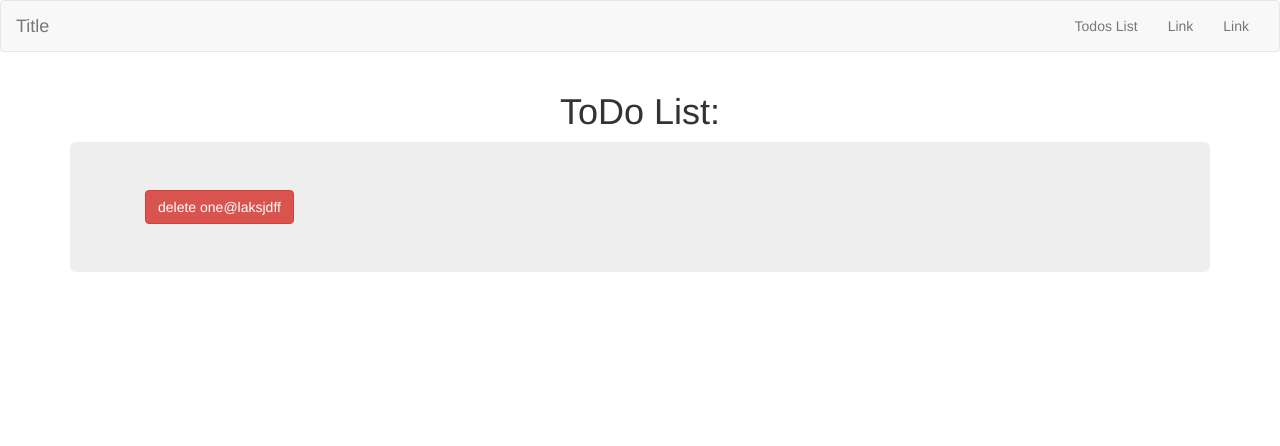
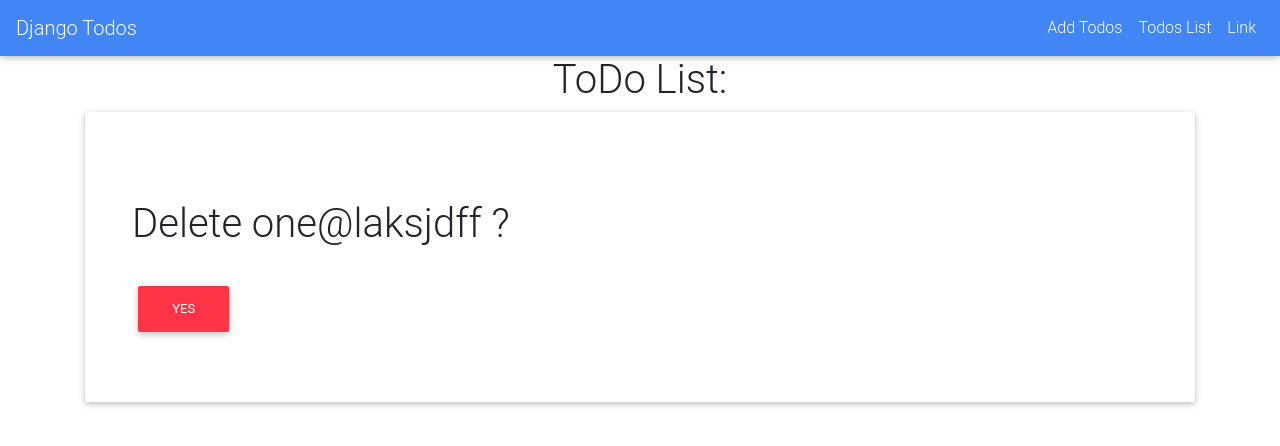
Before and after one commit to sreevardhanreddi/Django_CRUD_CBV-S, a Django app: page /basicApp/todoListDelete/12 in a window 1280 px wide. Shown: the top 446 px of the page. Run offline with Django 3.2, Linux system fonts and the light colour scheme; data comes from the database, SQL or seed files in the repository; both versions use the stored data as it was after the commit; some libraries are stand-ins or nearby versions.

Commit message:
update optioin added

```diff
--- a/basicApp/models.py
+++ b/basicApp/models.py
@@ -1,4 +1,5 @@
 from django.db import models
+from django.urls import reverse
 
 # Create your models here.
 
@@ -7,3 +8,6 @@ class newTodo(models.Model):
 
 	def __str__(self):
 		return self.Todo
+
+	def get_absolute_url(self):
+		return reverse('todos:todoList',kwargs={'pk':self.pk})
--- a/basicApp/templates/basicApp/base.html
+++ b/basicApp/templates/basicApp/base.html
@@ -7,71 +7,65 @@
 		<meta name="viewport" content="width=device-width, initial-scale=1">
 		<title>Title Page</title>
 
-		<!-- Bootstrap CSS -->
-		<link rel="stylesheet" href="https://maxcdn.bootstrapcdn.com/bootstrap/3.3.6/css/bootstrap.min.css" integrity="sha384-1q8mTJOASx8j1Au+a5WDVnPi2lkFfwwEAa8hDDdjZlpLegxhjVME1fgjWPGmkzs7" crossorigin="anonymous">
-
-		<!-- HTML5 Shim and Respond.js IE8 support of HTML5 elements and media queries -->
-		<!-- WARNING: Respond.js doesn't work if you view the page via file:// -->
-		<!--[if lt IE 9]>
-			<script src="https://oss.maxcdn.com/libs/html5shiv/3.7.2/html5shiv.min.js"></script>
-			<script src="https://oss.maxcdn.com/libs/respond.js/1.4.2/respond.min.js"></script>
-		<![endif]-->
+		<!-- Font Awesome -->
+		<link rel="stylesheet" href="https://maxcdn.bootstrapcdn.com/font-awesome/4.7.0/css/font-awesome.min.css">
+		<!-- Bootstrap core CSS -->
+		<link href="https://cdnjs.cloudflare.com/ajax/libs/twitter-bootstrap/4.0.0/css/bootstrap.min.css" rel="stylesheet">
+		<!-- Material Design Bootstrap -->
+		<link href="https://cdnjs.cloudflare.com/ajax/libs/mdbootstrap/4.5.4/css/mdb.min.css" rel="stylesheet">
 	</head>
 	<body>
+		<!--Navbar-->
+		<nav class="navbar navbar-expand-lg navbar-dark primary-color">
+			<!-- Navbar brand -->
+			<a class="navbar-brand" href="#">Django Todos</a>
+			<!-- Collapse button -->
+			<button class="navbar-toggler" type="button" data-toggle="collapse" data-target="#basicExampleNav" aria-controls="basicExampleNav"
+			aria-expanded="false" aria-label="Toggle navigation">
+			<span class="navbar-toggler-icon"></span>
+			</button>
+			<!-- Collapsible content -->
+			<div class="collapse navbar-collapse" id="basicExampleNav">
+				<!-- Links -->
+				<ul class="navbar-nav ml-auto">
+					<li class="nav-item">
+						<a class="nav-link" href="{% url 'todos:index' %}">Add Todos</a>
+					</li>
+					<li class="nav-item">
+						<a class="nav-link" href="{% url 'todos:todoList' %}">Todos List
 
-		<nav class="navbar navbar-default" role="navigation">
-			<div class="container-fluid">
-				<!-- Brand and toggle get grouped for better mobile display -->
-				<div class="navbar-header">
-					<button type="button" class="navbar-toggle" data-toggle="collapse" data-target=".navbar-ex1-collapse">
-						<span class="sr-only">Toggle navigation</span>
-						<span class="icon-bar"></span>
-						<span class="icon-bar"></span>
-						<span class="icon-bar"></span>
-					</button>
-					<a class="navbar-brand" href="#">Title</a>
+						</a>
+					</li>
+					<li class="nav-item">
+						<a class="nav-link" href="#">Link</a>
+					</li>
+					<!-- Dropdown -->
+					<!--             <li class="nav-item dropdown">
+						<a class="nav-link dropdown-toggle" id="navbarDropdownMenuLink" data-toggle="dropdown" aria-haspopup="true" aria-expanded="false">Dropdown</a>
+						<div class="dropdown-menu dropdown-primary" aria-labelledby="navbarDropdownMenuLink">
+							<a class="dropdown-item" href="#">Action</a>
+							<a class="dropdown-item" href="#">Another action</a>
+							<a class="dropdown-item" href="#">Something else here</a>
 						</div>
-
-				<!-- Collect the nav links, forms, and other content for toggling -->
-				<div class="collapse navbar-collapse navbar-ex1-collapse">
-
-
-					<ul class="nav navbar-nav navbar-right">
-						<li><a href="{% url 'todos:todoList' %}">Todos List</a></li>
-						<li><a href="#">Link</a></li>
-						<li><a href="#">Link</a></li>
-						<!-- <li><a href="#"></a></li> -->
-						<!-- <li class="dropdown">
-							<a href="#" class="dropdown-toggle" data-toggle="dropdown">Dropdown <b class="caret"></b></a>
-							<ul class="dropdown-menu">
-								<li><a href="#">Action</a></li>
-								<li><a href="#">Another action</a></li>
-								<li><a href="#">Something else here</a></li>
-								<li><a href="#">Separated link</a></li>
+					</li>
+					-->
 				</ul>
-						</li> -->
-					</ul>
-				</div><!-- /.navbar-collapse -->
 			</div>
+			<!-- Collapsible content -->
 		</nav>
-
 		<div class="container">
 			{% block body_block %}
 
-
-
-
 			{% endblock %}
 		</div>
+		<!-- JQuery -->
+		<script type="text/javascript" src="https://cdnjs.cloudflare.com/ajax/libs/jquery/3.2.1/jquery.min.js"></script>
+		<!-- Bootstrap tooltips -->
+		<script type="text/javascript" src="https://cdnjs.cloudflare.com/ajax/libs/popper.js/1.13.0/umd/popper.min.js"></script>
+		<!-- Bootstrap core JavaScript -->
+		<script type="text/javascript" src="https://cdnjs.cloudflare.com/ajax/libs/twitter-bootstrap/4.0.0/js/bootstrap.min.js"></script>
+		<!-- MDB core JavaScript -->
+		<script type="text/javascript" src="https://cdnjs.cloudflare.com/ajax/libs/mdbootstrap/4.5.4/js/mdb.min.js"></script>
 
-
-
-
-		<!-- jQuery -->
-		<script src="//code.jquery.com/jquery.js"></script>
-		<!-- Bootstrap JavaScript -->
-		<script src="https://maxcdn.bootstrapcdn.com/bootstrap/3.3.6/js/bootstrap.min.js" integrity="sha384-0mSbJDEHialfmuBBQP6A4Qrprq5OVfW37PRR3j5ELqxss1yVqOtnepnHVP9aJ7xS" crossorigin="anonymous"></script>
-		<!-- IE10 viewport hack for Surface/desktop Windows 8 bug -->
- 		<!-- <script src="Hello World"></script> -->
 	</body>
 </html>
--- a/basicApp/templates/basicApp/confirm.html
+++ b/basicApp/templates/basicApp/confirm.html
@@ -8,7 +8,10 @@
     <div class="container">
         <form method="POST">
             {% csrf_token %}
-            <button class="btn btn-danger" type="submit">delete {{object}}</button>
+            <br>
+            <h1>Delete {{object}} ?</h1>
+            <br>
+            <button class="btn btn-danger" type="submit">Yes </button>
         </form>
     </div>
 </div>
--- a/basicApp/urls.py
+++ b/basicApp/urls.py
@@ -7,6 +7,7 @@ urlpatterns = [
 	url(r'^index/$',views.IndexView.as_view(),name='index'),
 	url(r'^todoList/$',views.TodoListView.as_view(),name='todoList'),
 	url(r'^todoListDelete/(?P<pk>\d+)$',views.TodoDeleteView.as_view(),name='todoListDelete'),
+		url(r'^todoListUpdate/(?P<pk>\d+)$',views.TodoUpdateView.as_view(),name='todoListUpdate'),
 	# (?# url(r'^index2/$',views.IndexView2.as_view(),name='index2'),)
 
 ]
--- a/basicApp/views.py
+++ b/basicApp/views.py
@@ -1,5 +1,5 @@
 from django.shortcuts import render,redirect
-from django.views.generic import View,TemplateView,ListView,DeleteView
+from django.views.generic import View,TemplateView,ListView,DeleteView,UpdateView,CreateView
 from django.http import request
 from django.urls import reverse_lazy,reverse
 from basicApp.forms import todoForm
@@ -51,3 +51,12 @@ class TodoDeleteView(DeleteView):
 
 	def get_success_url(self):
 		return reverse('todos:todoList')
+
+
+class TodoUpdateView(UpdateView):
+	template_name = 'basicApp/index.html'
+	model = newTodo
+	fields = ('Todo',)
+
+	# def get_success_url(self):
+	# 	return reverse('todos:todoList')
```
Also changed, not shown: basicApp/templates/basicApp/index.html (+5 -3 lines), basicApp/templates/basicApp/views.html (+16 -8 lines), db.sqlite3. Lines whose indentation alone changed are shown as unchanged.
